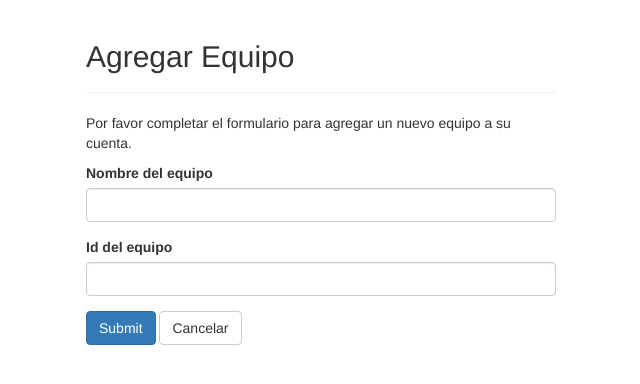
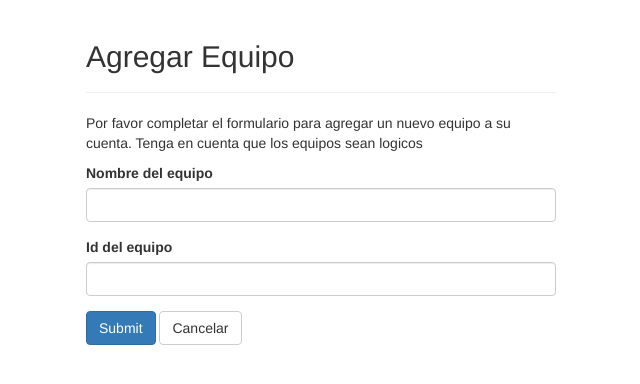
Before and after one commit to AlpacaRobotics/UREE, a PHP site: page /crear.php in a window 1280 px wide. Shown: the top 384 px of the page, without its empty margins (319-959 px from the left). Run offline with PHP 8.4, Linux system fonts and the light colour scheme; the visitor is signed in with stand-in values (Sample User, id 1).

Commit message:
Cambio en crear

```diff
--- a/crear.php
+++ b/crear.php
@@ -84,7 +84,7 @@ if($_SERVER["REQUEST_METHOD"] == "POST"){
                     <div class="page-header">
                         <h2>Agregar Equipo</h2>
                     </div>
-                    <p>Por favor completar el formulario para agregar un nuevo equipo a su cuenta.</p>
+                    <p>Por favor completar el formulario para agregar un nuevo equipo a su cuenta. Tenga en cuenta que los equipos sean logicos</p>
                     <form action="<?php echo htmlspecialchars($_SERVER["PHP_SELF"]); ?>" method="post">
                         <div class="form-group">
                             <label>Nombre del equipo</label>
```
